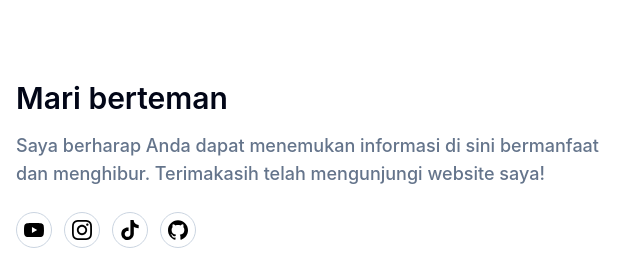
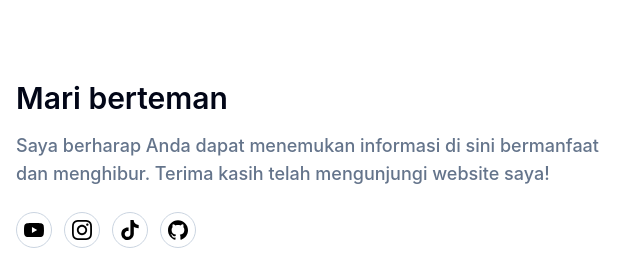
Before and after one commit to AkbarGyaranto/portofoliotailwind, a website: page index.html in a window 1280 px wide. Shown: the part 840-1102 px from the top of the page, 640-1280 px from the left. Drawn offline with Linux system fonts and the light colour scheme.

Commit message:
first commit

```diff
--- a/index.html
+++ b/index.html
@@ -154,7 +154,7 @@
                     <h3 class="font-semibold text-dark text-2xl mb-4 lg:text-3xl lg:pt-10 dark:text-white">Mari berteman
                     </h3>
                     <p class="font-medium text-base text-secondary mb-6 lg:text-lg"> Saya berharap Anda dapat menemukan
-                        informasi di sini bermanfaat dan menghibur. Terimakasih telah mengunjungi website saya!</p>
+                        informasi di sini bermanfaat dan menghibur. Terima kasih telah mengunjungi website saya!</p>
                     <div class="flex items-center dark:text-white">
                         <!-- Youtube -->
                         <a href="https://www.youtube.com/channel/UC4buFyqZamc7TymjtE44xBg" target="_blank"
```
